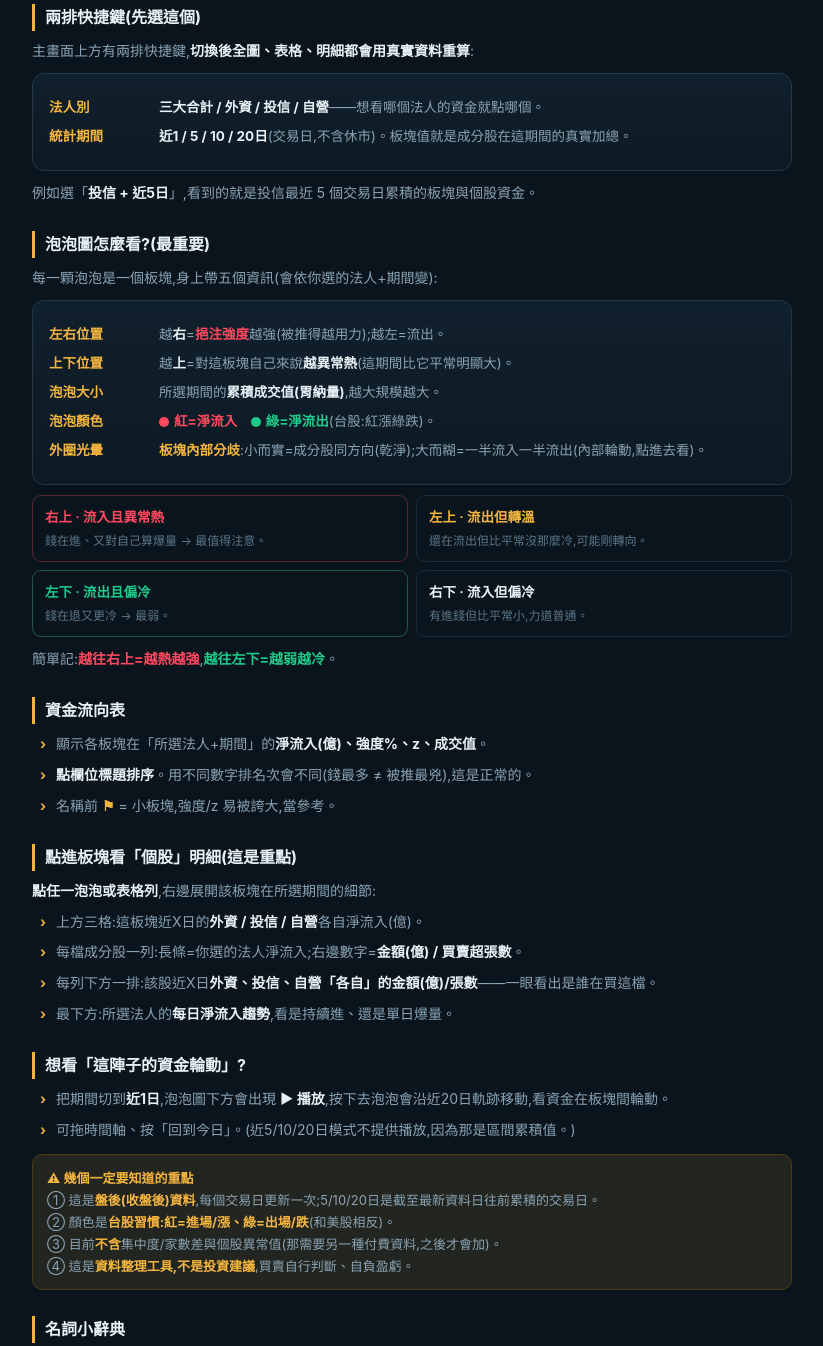
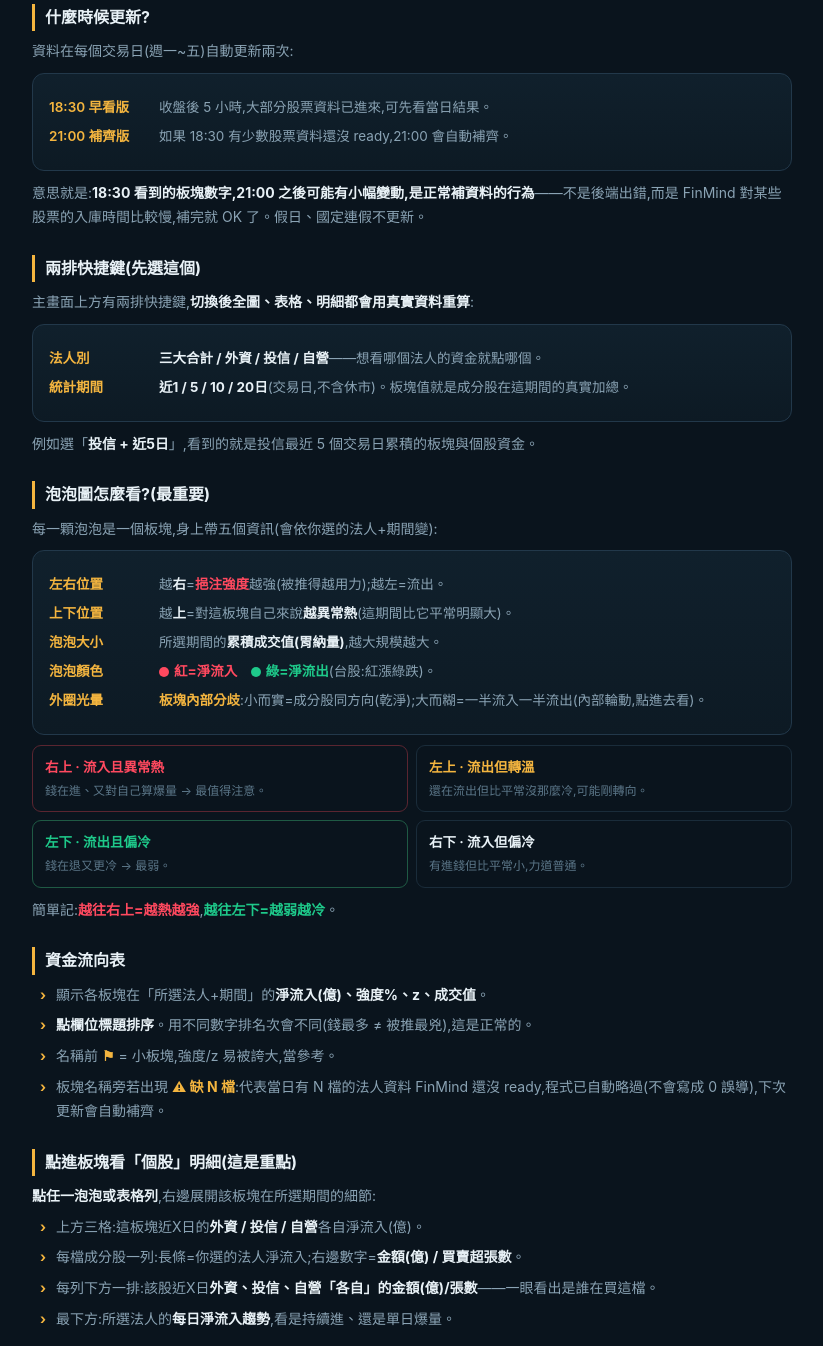
Before and after one commit to p0926330885/FinMind_Project, a plain HTML site: page guide.html in a window 1280 px wide. Shown: the part 377-1723 px from the top of the page, without its empty margins (228-1051 px from the left). Drawn offline with Linux system fonts and the light colour scheme.

Commit message:
Update guide.html

```diff
--- a/guide.html
+++ b/guide.html
@@ -52,6 +52,16 @@
     <li>右上角顯示<b>資料日期</b>與<b>板塊數量</b>,看到日期就代表讀到最新真實資料。</li>
   </ul>
 
+  <h2>什麼時候更新?</h2>
+  <p>資料在每個交易日(週一~五)自動更新兩次:</p>
+  <div class="card">
+    <div class="kv">
+      <div class="k">18:30 早看版</div><div class="v">收盤後 5 小時,大部分股票資料已進來,可先看當日結果。</div>
+      <div class="k">21:00 補齊版</div><div class="v">如果 18:30 有少數股票資料還沒 ready,21:00 會自動補齊。</div>
+    </div>
+  </div>
+  <p>意思就是:<b>18:30 看到的板塊數字,21:00 之後可能有小幅變動,是正常補資料的行為</b>——不是後端出錯,而是 FinMind 對某些股票的入庫時間比較慢,補完就 OK 了。假日、國定連假不更新。</p>
+
   <h2>兩排快捷鍵(先選這個)</h2>
   <p>主畫面上方有兩排快捷鍵,<b>切換後全圖、表格、明細都會用真實資料重算</b>:</p>
   <div class="card">
@@ -86,6 +96,7 @@
     <li>顯示各板塊在「所選法人+期間」的<b>淨流入(億)、強度%、z、成交值</b>。</li>
     <li><b>點欄位標題排序</b>。用不同數字排名次會不同(錢最多 ≠ 被推最兇),這是正常的。</li>
     <li>名稱前 <b class="amber">⚑</b> = 小板塊,強度/z 易被誇大,當參考。</li>
+    <li>板塊名稱旁若出現 <b class="amber">⚠ 缺 N 檔</b>:代表當日有 N 檔的法人資料 FinMind 還沒 ready,程式已自動略過(不會寫成 0 誤導),下次更新會自動補齊。</li>
   </ul>
 
   <h2>點進板塊看「個股」明細(這是重點)</h2>
@@ -105,10 +116,11 @@
 
   <div class="warn">
     <b>⚠ 幾個一定要知道的重點</b><br>
-    ① 這是<b>盤後(收盤後)資料</b>,每個交易日更新一次;5/10/20日是截至最新資料日往前累積的交易日。<br>
+    ① 這是<b>盤後(收盤後)資料</b>,每個交易日 18:30 + 21:00 自動更新兩次;5/10/20日是截至最新資料日往前累積的交易日。<br>
     ② 顏色是<b>台股習慣:紅=進場/漲、綠=出場/跌</b>(和美股相反)。<br>
     ③ 目前<b>不含</b>集中度/家數差與個股異常值(那需要另一種付費資料,之後才會加)。<br>
-    ④ 這是<b>資料整理工具,不是投資建議</b>,買賣自行判斷、自負盈虧。
+    ④ 抓資料有<b>「缺洞感知」</b>:若 FinMind 對某股某日回空資料,程式不會亂寫成 0,而是先跳過、下次更新自動補上。所以 18:30 看到的數字在 21:00 之後可能微幅變動,是正常補資料。<br>
+    ⑤ 這是<b>資料整理工具,不是投資建議</b>,買賣自行判斷、自負盈虧。
   </div>
 
   <h2>名詞小辭典</h2>
@@ -119,6 +131,8 @@
     <div class="k">異常度 z</div><div class="v">所選期間的板塊淨流入,相對該板塊同期間近期常態算不算特別大。</div>
     <div class="k">成交值</div><div class="v">板塊在所選期間總成交金額,代表規模/胃納量。</div>
     <div class="k">內部分歧</div><div class="v">板塊裡股票方向一不一致。低=齊步,高=有人買有人賣。</div>
+    <div class="k">⚑ 標記</div><div class="v">小板塊(成交值低於門檻,預設 3 億),強度/z 易被少數股票誇大,結果當參考。</div>
+    <div class="k">⚠ 缺 N 檔</div><div class="v">當日有 N 檔股票 FinMind 資料還沒 ready,程式已略過(不寫假 0),下次自動補。</div>
   </div>
 
   <div class="foot">
```
